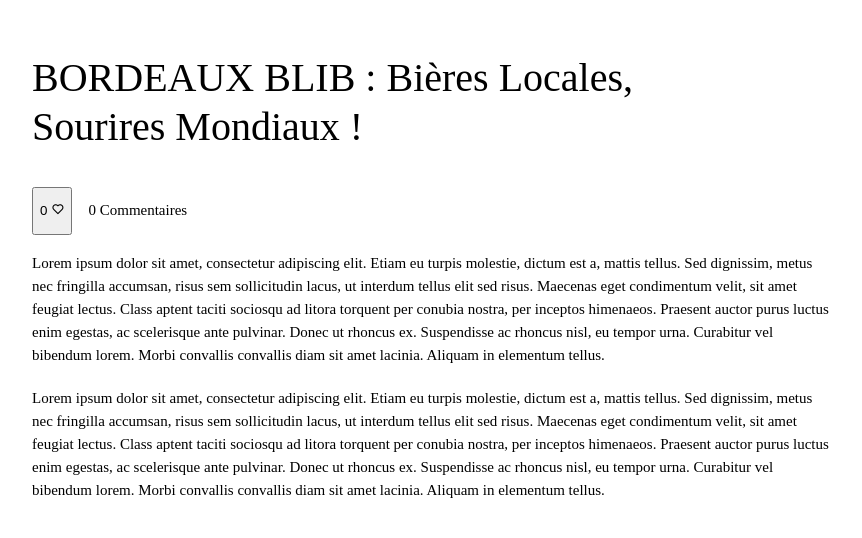
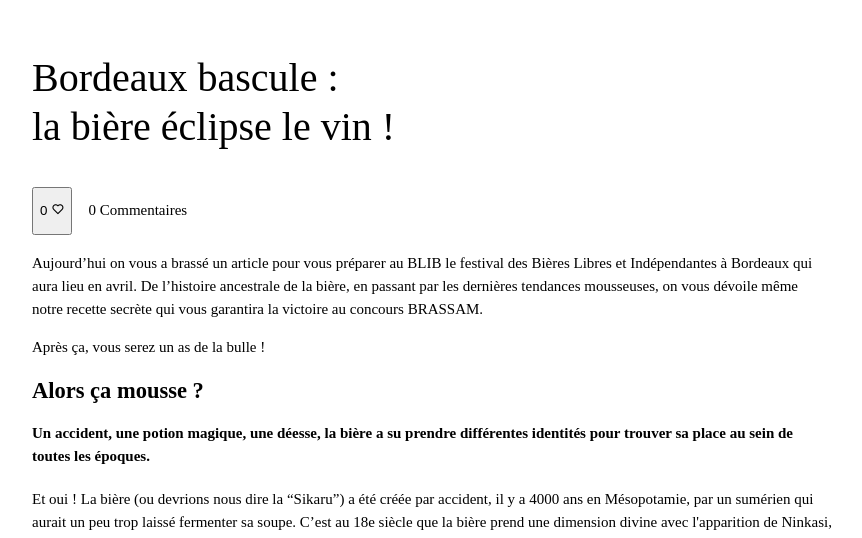
Before and after one commit to LineCab/blogart24, a PHP site: page /views/frontend/articles/article1.php in a window 1280 px wide. Shown: the top 538 px of the page, without its empty margins (208-1070 px from the left). Run offline with PHP 8.4, Linux system fonts and the light colour scheme.

Commit message:
modif du contenu de l'article

```diff
--- a/views/frontend/articles/article1.php
+++ b/views/frontend/articles/article1.php
@@ -18,7 +18,8 @@
     <section class="article1">
         <div class="container">
             <div class="titre">
-                <h1> BORDEAUX BLIB : Bières Locales, <br> Sourires Mondiaux ! </h1>
+                <h1> Bordeaux bascule : <br>la bière éclipse le vin !
+ </h1>
             </div>
 
             <div class="article-info">
@@ -30,48 +31,61 @@
                 </div>
             </div>
 
-
-
             <div class="para1">
                 <p>
-                Lorem ipsum dolor sit amet, consectetur adipiscing elit.
-            Etiam eu turpis molestie, dictum est a, mattis tellus.
-            Sed dignissim, metus nec fringilla accumsan, risus sem sollicitudin lacus, ut interdum tellus elit sed risus.
-            Maecenas eget condimentum velit, sit amet feugiat lectus. Class aptent taciti sociosqu ad litora torquent per conubia nostra, per inceptos himenaeos.
-            Praesent auctor purus luctus enim egestas, ac scelerisque ante pulvinar. Donec ut rhoncus ex. Suspendisse ac rhoncus nisl, eu tempor urna. Curabitur vel bibendum lorem.
-            Morbi convallis convallis diam sit amet lacinia. Aliquam in elementum tellus.
+                Aujourd’hui on vous a brassé un article pour vous préparer au BLIB le festival des Bières Libres et Indépendantes à Bordeaux qui aura lieu en avril.
+                De l’histoire ancestrale de la bière, en passant par les dernières tendances mousseuses, on vous dévoile même notre recette secrète qui vous garantira la victoire au concours BRASSAM.
+                </p>
 
-                </p>
+                <p>Après ça, vous serez un as de la bulle !</p>
+
              </div>
 
             <div class="para2">
+
+                <h2>Alors ça mousse ?</h2>
+                <h4>Un accident, une potion magique, une déesse, la bière a su prendre différentes identités pour trouver sa place au sein de toutes les époques.</h4>
                 <p>
-                Lorem ipsum dolor sit amet, consectetur adipiscing elit.
-                Etiam eu turpis molestie, dictum est a, mattis tellus.
-                Sed dignissim, metus nec fringilla accumsan, risus sem sollicitudin lacus, ut interdum tellus elit sed risus.
-                Maecenas eget condimentum velit, sit amet feugiat lectus. Class aptent taciti sociosqu ad litora torquent per conubia nostra, per inceptos himenaeos.
-                Praesent auctor purus luctus enim egestas, ac scelerisque ante pulvinar. Donec ut rhoncus ex. Suspendisse ac rhoncus nisl, eu tempor urna. Curabitur vel bibendum lorem.
-                Morbi convallis convallis diam sit amet lacinia. Aliquam in elementum tellus.
+                Et oui ! La bière (ou devrions nous dire la “Sikaru”) a été créée par accident, il y a 4000 ans en Mésopotamie, par un sumérien qui aurait un peu trop laissé fermenter sa soupe.
 
-                </p>
-            </div>
+                C’est au 18e siècle que la bière prend une dimension divine avec l'apparition de Ninkasi, déesse associée à son brassage. Deux hymnes lui sont dédiés, le premier retrace les étapes ancestrales de la fermentation et le second décrit les récipients de brassage utilisés.
+                On vous met les paroles ici  (c'est cadeau, ne nous remerciez pas).
 
-            <div class="para_img">
-            <img src="https://imgs.search.brave.com/WjbyNLY9GrZYP4Gc-1pCRucmGIM-yu6uXSj-7KEyLmI/rs:fit:860:0:0/g:ce/aHR0cHM6Ly93d3cu/Y29tcHRvaXJkdXBv/aXRvdS5mci93cC1j/b250ZW50L3VwbG9h/ZHMvMjAyMi8xMi9i/aWVyZXMtY29tcHRv/aXJkdXBvaXRvdS0x/MDAweDY2NS5qcGc" alt="bieres">
-
-                <p>
-                Lorem ipsum dolor sit amet, consectetur adipiscing elit.
-                Etiam eu turpis molestie, dictum est a, mattis tellus.
-                Sed dignissim, metus nec fringilla accumsan, risus sem sollicitudin lacus, ut interdum tellus elit sed risus.
-                Maecenas eget condimentum velit, sit amet feugiat lectus. Class aptent taciti sociosqu ad litora torquent per conubia nostra, per inceptos himenaeos.
-                Praesent auctor purus luctus enim egestas, ac scelerisque ante pulvinar. Donec ut rhoncus ex. Suspendisse ac rhoncus nisl, eu tempor urna. Curabitur vel bibendum lorem.
-                Morbi convallis convallis diam sit amet lacinia. Aliquam in elementum tellus.
+                Chez les Celtes, la bière se transforme en potion magique (oui, oui, potion magique !) au XIIe siècle avec l'ajout du houblon, offrant une délicieuse amertume maîtrisée par les moines au Moyen  ge.
+                Une étude d'Harvard récente a même démontré les effets positifs de la bière sur le cœur et la circulation sanguine. Alors, si c'est Harvard qui le dit… Nous on trinque à la santé de la bière !
 
                 </p>
 
             </div>
 
+            <h2>Un culte ramené au goût du jour </h2>
+
             <div class="para3">
+
+
+
+                <p>
+                    Si autrefois, la bière était synonyme d'authenticité, les artisans brasseurs d'aujourd'hui se lancent dans l'innovation, explorant de nouveaux goûts et techniques pour se distinguer.
+                <br> À Bordeaux, nos artisans, à travers des bières au design soigné ou aux saveurs inédites, ne vous laissent pas le temps de vous ennuyer !
+
+                <br><br>
+                Des étiquettes stylisées sur vos bières ? Pas de soucis, l’équipe d'”Effet Papillon” s'en occupe.
+                <br>
+                Antoine, César et Cyprien, allient graphisme et brasserie en proposant des illustrations personnalisées avec des graphismes aux traits colorés.
+                <br>
+                Nous, on les imaginerait bien alignées sur la commode tel des objets de collection.
+
+                <br><br>
+                Et si brasser sur la lune c’était écologique ?
+                <br>Non, ce n’est pas la nouvelle marque de bière lancée par Thomas Pesquet (même si on aurait aimé), mais ce sont les bières biologiques brassées à Bordeaux, sur les rives du port de la lune.
+                <br>On y retrouve un concept de brassage écologique : une installation géothermique et d'autres technologies mises en place qu’ils vous expliqueront sûrement mieux que nous sur leur site web.
+                <br>Pour nous ce qui compte c’est son goût unique et son engagement écologique !
+                </p>
+
+            </div>
+
+            <div class="para_img">
+             <img src="https://imgs.search.brave.com/WjbyNLY9GrZYP4Gc-1pCRucmGIM-yu6uXSj-7KEyLmI/rs:fit:860:0:0/g:ce/aHR0cHM6Ly93d3cu/Y29tcHRvaXJkdXBv/aXRvdS5mci93cC1j/b250ZW50L3VwbG9h/ZHMvMjAyMi8xMi9i/aWVyZXMtY29tcHRv/aXJkdXBvaXRvdS0x/MDAweDY2NS5qcGc" alt="bieres">
 
                 <p>
 
@@ -179,9 +193,9 @@
             return false;
         }
 
-        // Ajouter le code pour enregistrer le commentaire côté serveur
+        // Ajouter le code pour enregistrer le com côté serveur
 
-        // Ajout du commentaire à la liste visible
+        // Ajout du comment à la liste visible
         var commentList = document.getElementById("comment-list");
         var li = document.createElement("li");
 
@@ -189,12 +203,12 @@
         var currentDate = new Date();
         var dateString = currentDate.toLocaleDateString(); // juste la date pas l'heure
 
-        // Ajouter la date au commentaire
+        // Ajouter la date au comm
         var comment = { fname, lname, date: dateString };
         li.innerHTML = `${fname} ${lname} (${dateString}): <br> <br> ${commentText}`;
         commentList.appendChild(li);
 
-        // Sauvegarder le commentaire dans le localStorage
+        // Sauvegarder le comm dans le localStorage
         storedComments.push(comment);
         localStorage.setItem("comments", JSON.stringify(storedComments));
 
@@ -227,8 +241,11 @@
             commentList.appendChild(li);
         });
 
-           // Réinitialiser les commentaires sauvegardés (décommentez cette ligne si vous voulez supprimer les commentaires à chaque chargement)
-            clearStoredComments();
+
+
+        // Réinitialiser les commentaires sauvegardés (décommentez cette ligne si vous voulez supprimer les commentaires à chaque chargement)
+
+        clearStoredComments();
 
         storedComments.forEach(function (comment) {
             var commentList = document.getElementById("comment-list");
@@ -236,6 +253,9 @@
             li.innerHTML = `<strong>${comment.fname} ${comment.lname}</strong> (${comment.date}): ${comment.commentText}`;
             commentList.appendChild(li);
         });
+
+
+        //
 
 
         commentCount = storedComments.length;
```
